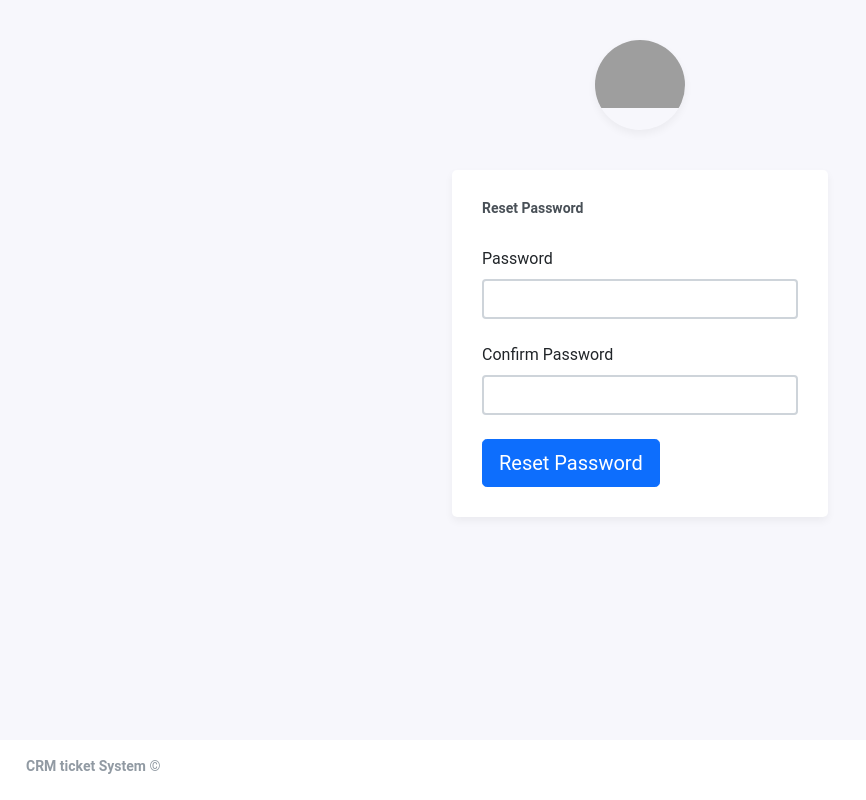
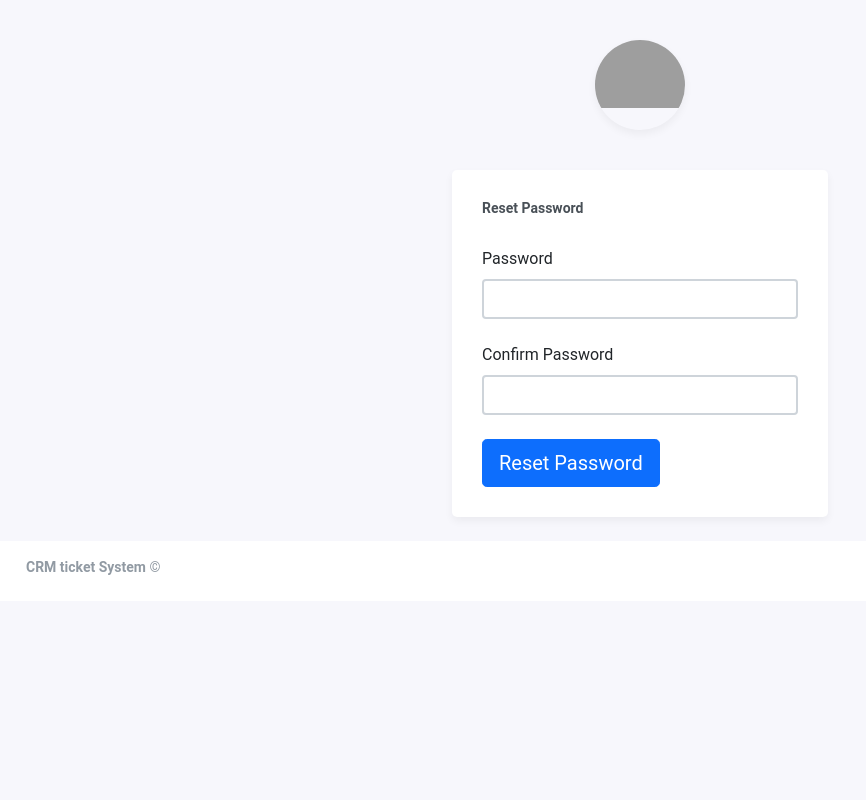
Before and after one commit to shubham-pal-au9/Back-End-Project, a React (Create React App) app in the folder client/: page /reset/1 in a window 1280 px wide. Shown: the whole page, without its empty margins (0-866 px from the left). Built offline with nearby package versions, Linux system fonts and the light colour scheme; no server answers; grey boxes are pictures that could not be loaded.

Commit message:
added data

```diff
--- a/client/src/components/layout/footer.css
+++ b/client/src/components/layout/footer.css
@@ -5,9 +5,6 @@ footer.footer {
     padding: 1rem 0.875rem;
     direction: ltr;
     background: #fff;
-    position: fixed;
-    bottom: 0;
-    width: 100%;
     height: 60px;
 }
 footer.footer ul {
```
